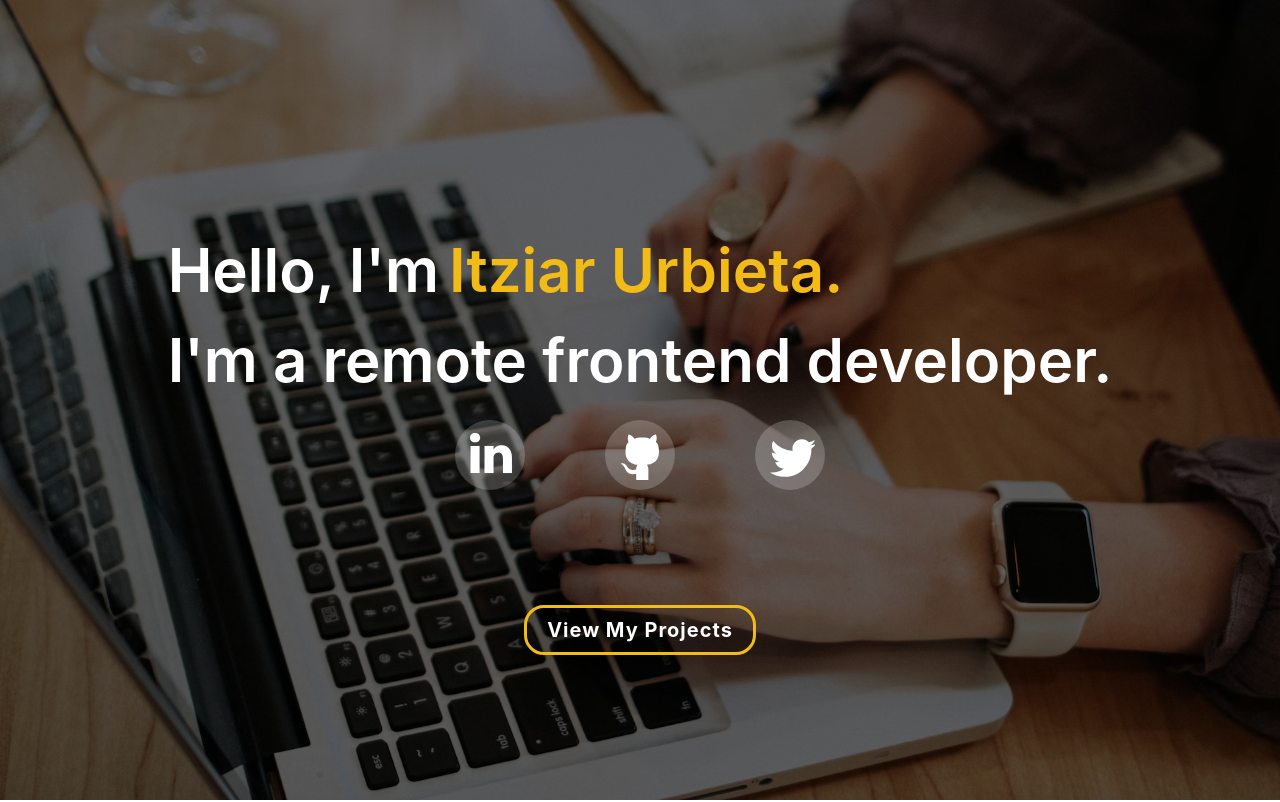
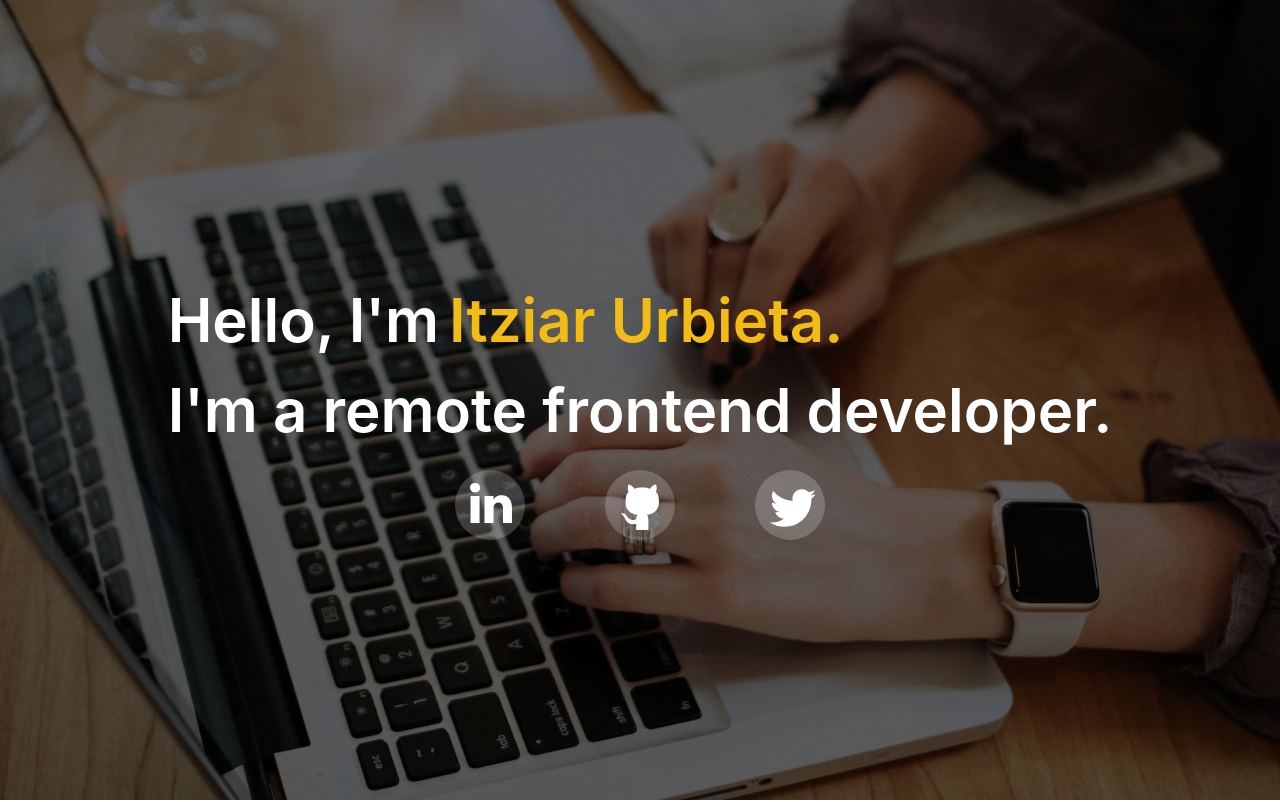
Before and after one commit to ThisIsItz/ThisIsItz.github.io, a React (Create React App) app: page / in a window 1280 px wide. Shown: the top 802 px of the page. Built offline with nearby package versions, Linux system fonts and the light colour scheme.

Commit message:
remove button to build the page

```diff
--- a/src/landing-page/IntroductionPage.tsx
+++ b/src/landing-page/IntroductionPage.tsx
@@ -30,7 +30,7 @@ export default function IntroductionPage() {
       fontWeight="600"
       mt="-70px"
     >
-      <Flex mt="150px">
+      <Flex mt="100px">
         Hello, I'm
         <Text color={defaultColor} ml="10px">
           Itziar Urbieta.
@@ -59,26 +59,6 @@ export default function IntroductionPage() {
           )
         })}
       </Flex>
-      <Flex marginTop="100px">
-        <Button
-          as="a"
-          background="transparent"
-          border={`3px solid ${defaultColor}`}
-          color="white"
-          w="fit-content"
-          fontSize="20px"
-          fontWeight="700"
-          margin="auto"
-          borderRadius="20px"
-          h="50px"
-          padding="20px 20px"
-          _hover={{ bg: 'white', color: defaultColor }}
-          letterSpacing={'1px'}
-          href="#my-projects"
-        >
-          View My Projects
-        </Button>
-      </Flex>
     </Flex>
   )
 }
```
